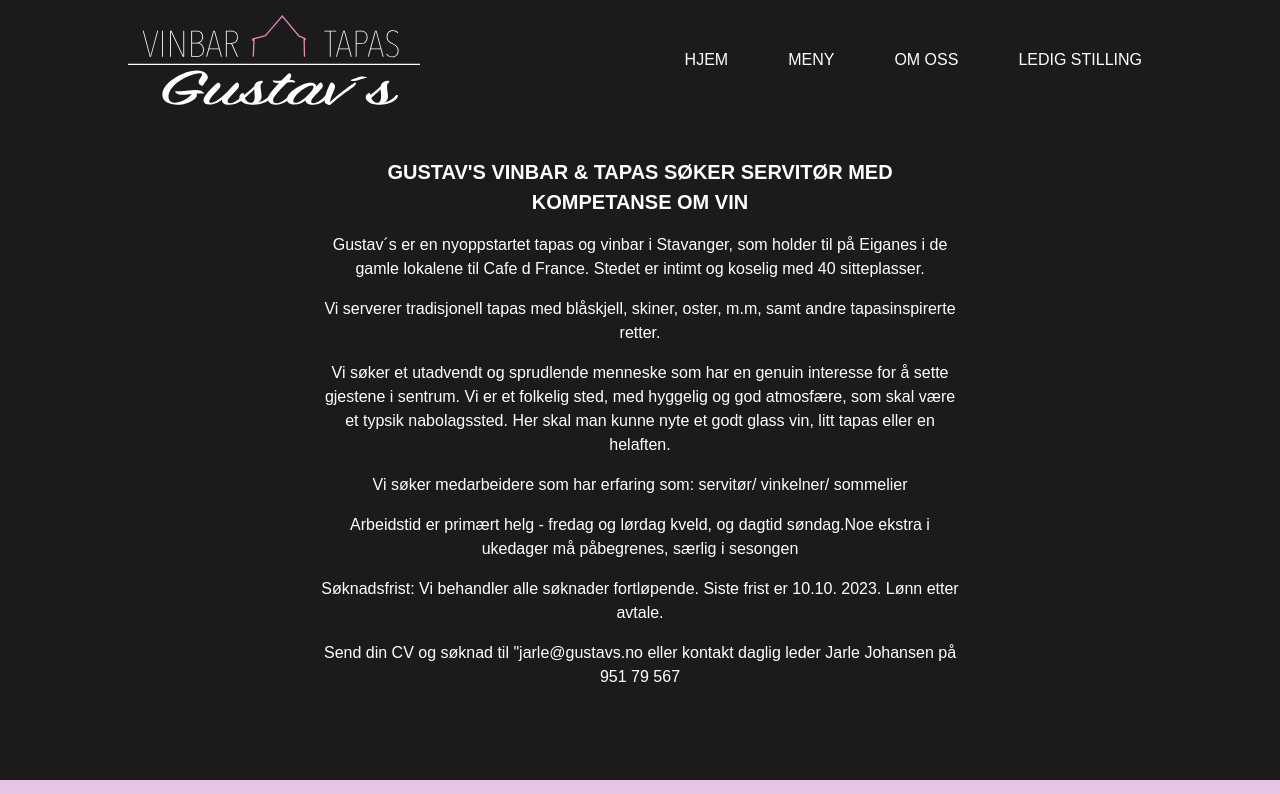
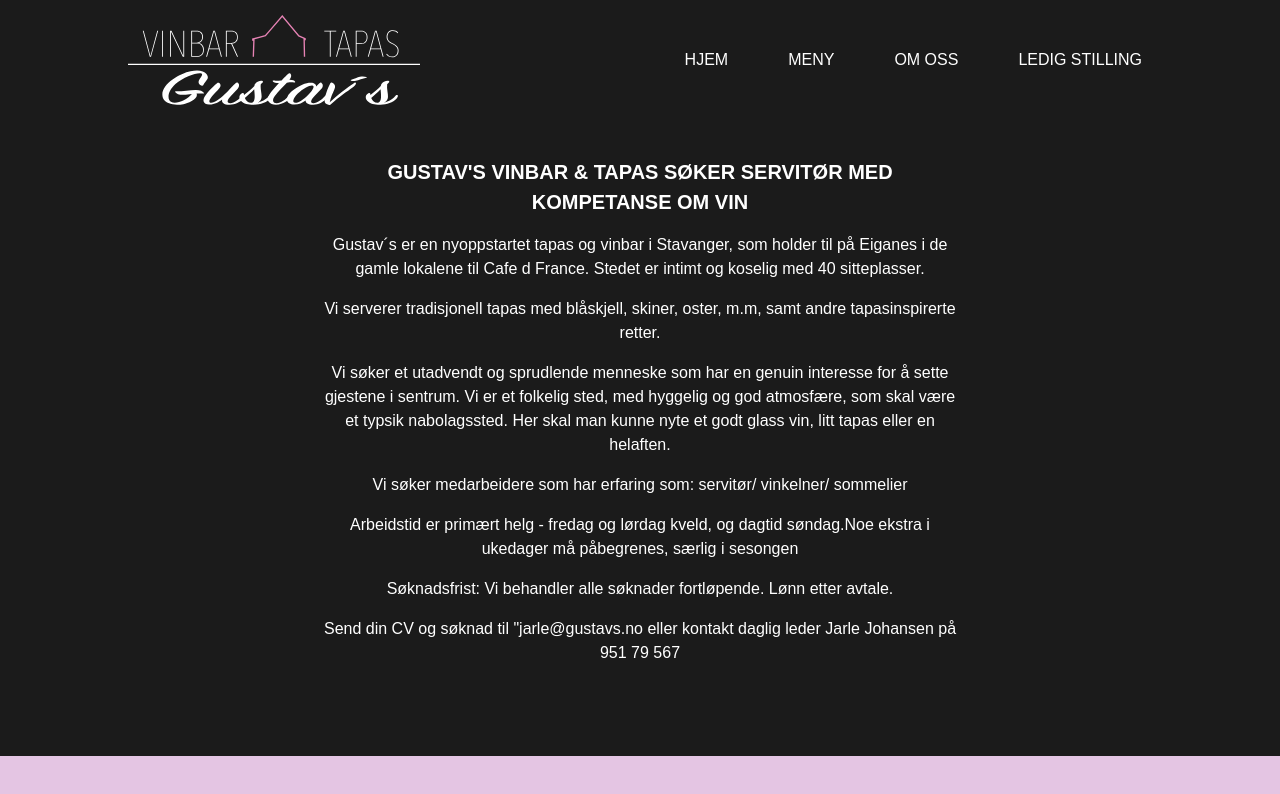
Before and after one commit to EliasOpstad/gustavs, a React (Create React App) app: page /Jobb-hos-oss in a window 1280 px wide. Shown: the top 794 px of the page. Built offline with nearby package versions, Linux system fonts and the light colour scheme.

Commit message:
Removed text: "Siste frist er 10.10.2023"

```diff
--- a/src/CommonComponents/Soknad.tsx
+++ b/src/CommonComponents/Soknad.tsx
@@ -54,8 +54,7 @@
       </p>
 
       <p>
-        Søknadsfrist: Vi behandler alle søknader fortløpende. Siste frist er
-        10.10. 2023. Lønn etter avtale.{" "}
+        Søknadsfrist: Vi behandler alle søknader fortløpende. Lønn etter avtale.{" "}
       </p>
 
       <p>
```
